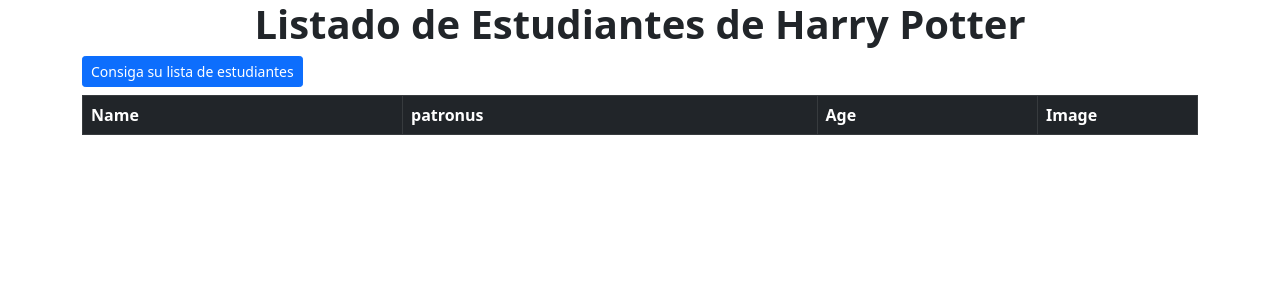
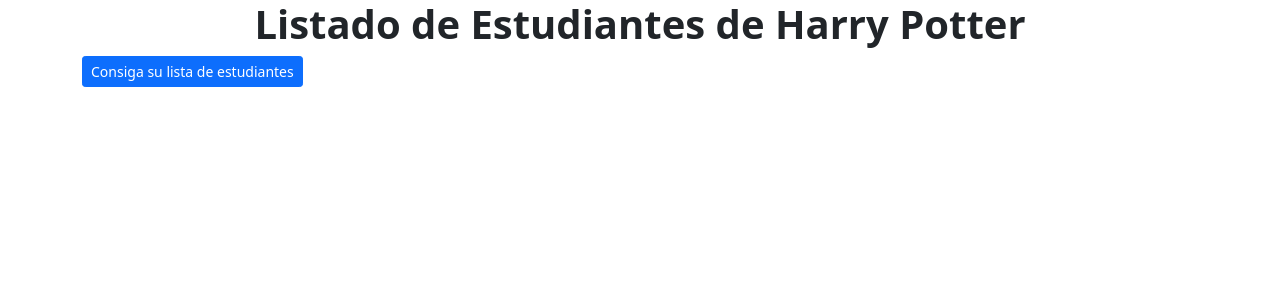
Before and after one commit to juanbike/harryPotter, an Angular app: page / in a window 1280 px wide. Shown: the top 300 px of the page. Built offline with nearby package versions, Linux system fonts and the light colour scheme.

Commit message:
3 files modified

```diff
--- a/package.json
+++ b/package.json
@@ -22,7 +22,7 @@
     "zone.js": "^0.11.4"
   },
   "scripts": {
-    "jserver": "json-server --watch db.json ",
+    "dev": "json-server --watch db.json ",
     "ng": "ng",
     "start": "ng serve",
     "build": "ng build",
--- a/src/app/app.component.html
+++ b/src/app/app.component.html
@@ -14,7 +14,7 @@
 </button>
 </div>
 
-<div class="container">
+<div [ngStyle]="{'display': display}" class="container">
 <table class="table table-dark table-striped table-bordered row-border hover">
   <thead>
     <tr>
--- a/src/app/app.component.ts
+++ b/src/app/app.component.ts
@@ -10,7 +10,7 @@
 export class AppComponent  {
 
 
-
+  display: string = 'none'
   students: Student[];
 
   constructor(private http: httpService) {}
@@ -18,6 +18,7 @@
 
 
 public getBachelor(){
+  this.display = 'block';
   this.http.getStudents().subscribe(
     data => {
       this.students = data;
```
